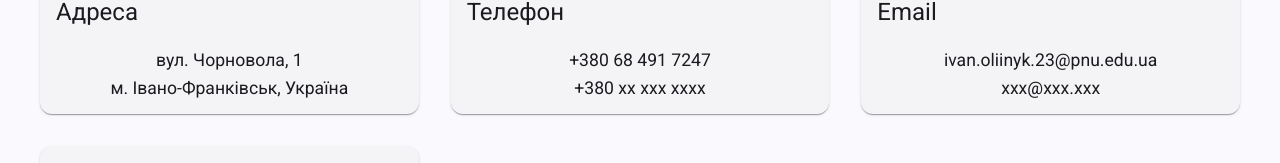
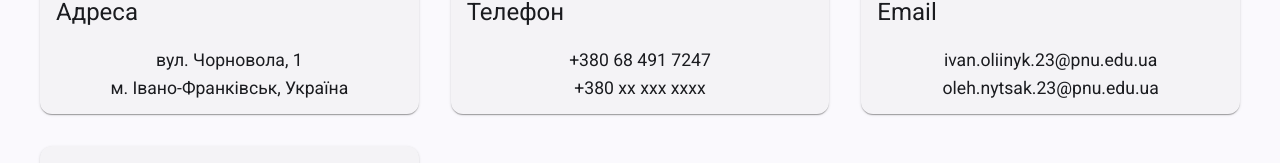
Before and after one commit to qaxs24/restaurant-menu, an Angular app: page /contacts in a window 1280 px wide. Shown: the part 209-372 px from the top of the page. Built offline with nearby package versions, Linux system fonts and the light colour scheme.

Commit message:
test commit

```diff
--- a/src/app/pages/contacts/contacts.component.html
+++ b/src/app/pages/contacts/contacts.component.html
@@ -28,7 +28,7 @@
       </mat-card-header>
       <mat-card-content>
         <p>ivan.oliinyk.23@pnu.edu.ua</p>
-        <p>xxx@xxx.xxx</p>
+        <p>oleh.nytsak.23@pnu.edu.ua</p>
       </mat-card-content>
     </mat-card>
 
```
